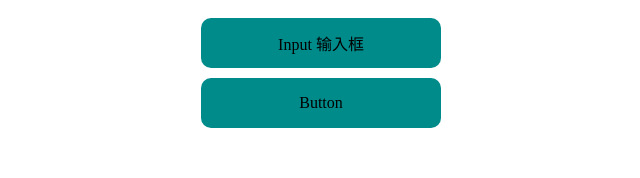
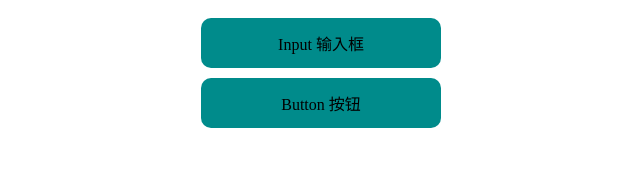
Before and after one commit to tiankainobug/vi-ui, a Vue app: page / in a window 1280 px wide. Shown: the top 178 px of the page, without its empty margins (319-959 px from the left). Built offline with nearby package versions, Linux system fonts and the light colour scheme.

Commit message:
fix: button component init

```diff
--- a/src/router/index.ts
+++ b/src/router/index.ts
@@ -12,6 +12,11 @@ const router = createRouter({
             path: '/input',
             name: 'Input',
             component: () => import('@/views/input/index.vue')
+        },
+        {
+            path: '/button',
+            name: 'Button',
+            component: () => import('@/views/button/index.vue')
         }
     ]
 })
--- /dev/null
+++ b/src/views/button/index.vue
@@ -0,0 +1,13 @@
+<template>
+    <div>
+        button111
+    </div>
+</template>
+
+<script setup lang='ts'>
+
+</script>
+
+<style scoped>
+
+</style>
--- a/src/views/index.vue
+++ b/src/views/index.vue
@@ -1,7 +1,7 @@
 <template>
     <div class='container'>
-        <div @click='goComponent'>Input 输入框</div>
-        <div>Button</div>
+        <div @click="goComponent('input')">Input 输入框</div>
+        <div @click="goComponent('button')">Button 按钮</div>
     </div>
 </template>
 
@@ -10,8 +10,15 @@
 import { useRouter } from 'vue-router'
 
 const router = useRouter()
-const goComponent = () => {
-    router.push('/input')
+const goComponent = (type: string) => {
+    if (type === 'input') {
+        router.push('/input')
+        return
+    }
+    if (type === 'button') {
+        router.push('/button')
+        return
+    }
 }
 </script>
 
```
Also changed, not shown: src/components/vi-button/index.vue (added, +13 -0 lines).
